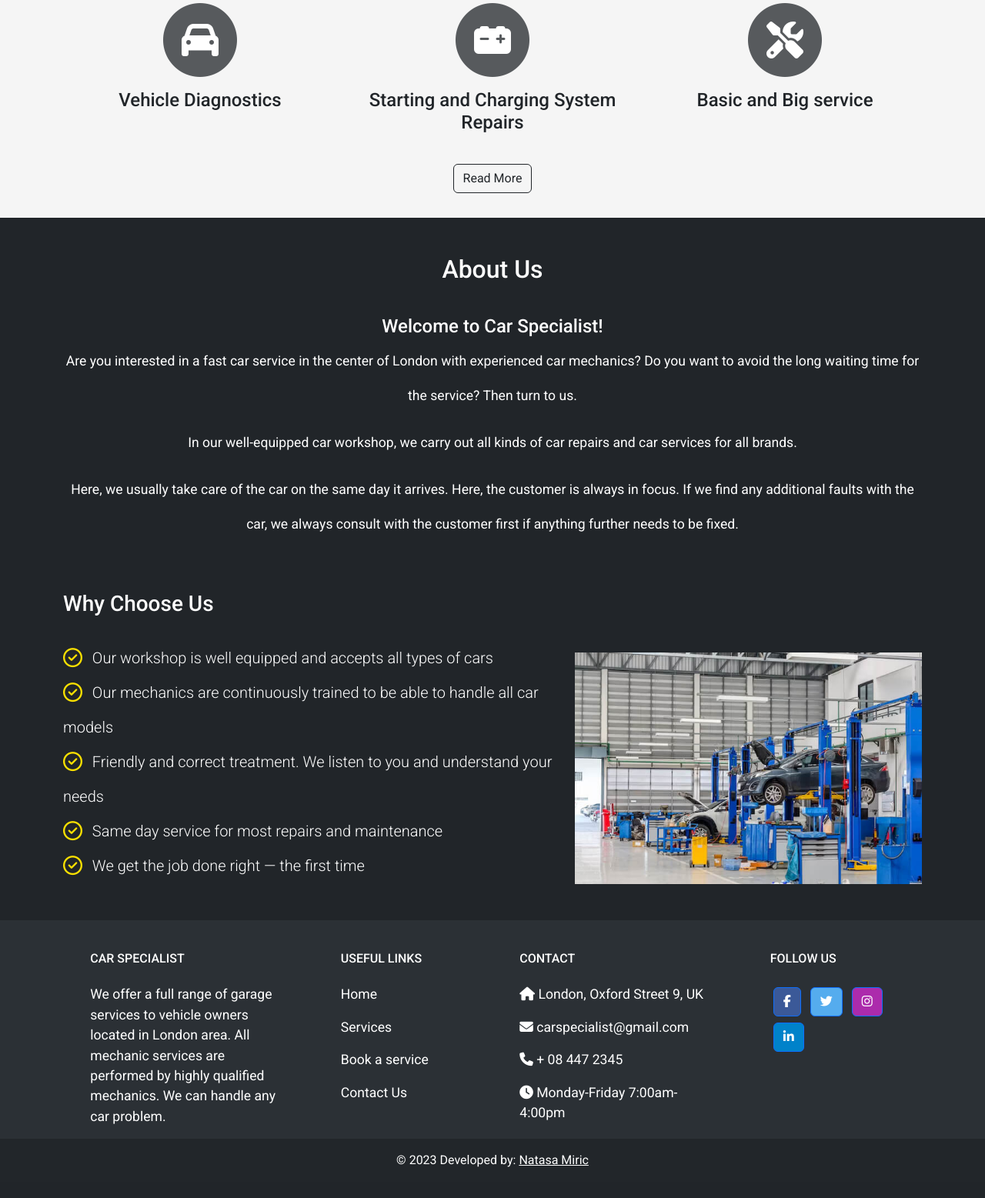
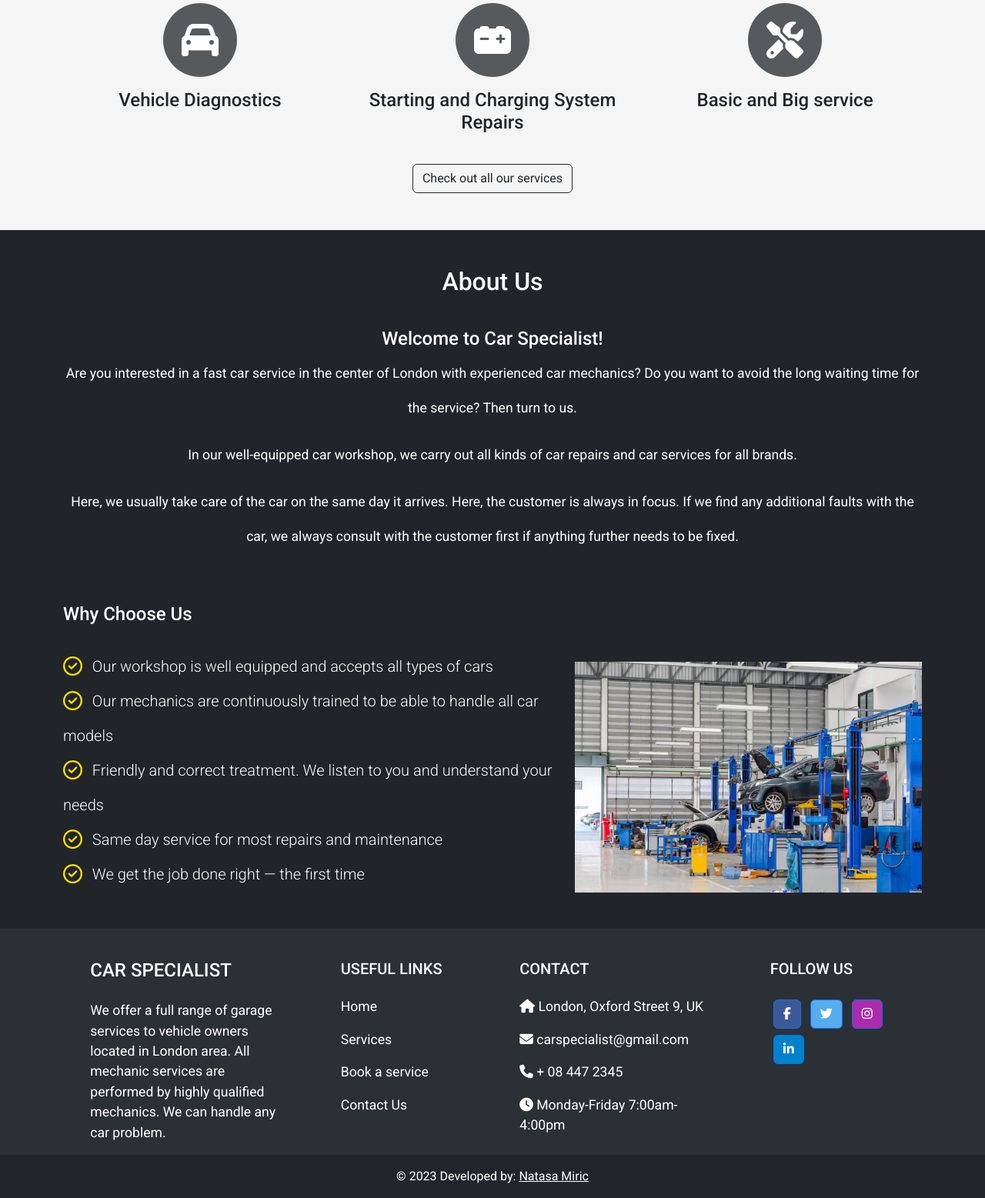
Before and after one commit to NatasaMiric/car-specialist, a Django app: page / in a window 1280 px wide. Shown: the part 584-2141 px from the top of the page at 77% size. Before the commit the page ends 2101 px from the top, so only its background shows below. Run offline with Django 3.2, Linux system fonts and the light colour scheme; some libraries are stand-ins or nearby versions.

Commit message:
test: Run lighthouse on desktop view and add changes to improve it's results

```diff
--- a/static/css/style.css
+++ b/static/css/style.css
@@ -5,6 +5,10 @@ body {
 
 p {
     font-size: 110%;
+}
+
+h3 {
+    font-size: 1.50rem;
 }
 
 /* Navbar */
--- a/templates/base.html
+++ b/templates/base.html
@@ -13,7 +13,7 @@
     <link rel="preconnect" href="https://fonts.gstatic.com" crossorigin>
     <link href="https://fonts.googleapis.com/css2?family=Roboto:ital,wght@0,300;0,400;0,500;1,300;1,400&display=swap"
         rel="stylesheet">
-    <meta name="viewport" content="width=device-width, initial-scale=1">
+    <meta name="description" content="Car repair service website">
     <meta name="viewport" content="width=device-width, initial-scale=1.0">
     <link href="https://cdn.jsdelivr.net/npm/bootstrap@5.3.0-alpha1/dist/css/bootstrap.min.css" rel="stylesheet"
         integrity="sha384-GLhlTQ8iRABdZLl6O3oVMWSktQOp6b7In1Zl3/Jr59b6EGGoI1aFkw7cmDA6j6gD" crossorigin="anonymous">
@@ -82,12 +82,13 @@
 
     <!-- Alert messages -->
     {% if messages %}
-        {% for message in messages %}
-            <div class="alert {{ message.tags }} alert-dismissible fade show text-center alert-warning mb-0 text-dark" role="alert">
-                {{ message|striptags|safe }}
-                <button type="button" class="btn btn-close" data-bs-dismiss="alert" aria-label="Close"></button>
-            </div>
-        {% endfor %}
+    {% for message in messages %}
+    <div class="alert {{ message.tags }} alert-dismissible fade show text-center alert-warning mb-0 text-dark"
+        role="alert">
+        {{ message|striptags|safe }}
+        <button type="button" class="btn btn-close" data-bs-dismiss="alert" aria-label="Close"></button>
+    </div>
+    {% endfor %}
     {% endif %}
 
     <main>
@@ -97,14 +98,14 @@
     </main>
 
     <!-- Footer -->
-    <footer class="text-center text-lg-start text-white mt-auto" >
+    <footer class="text-center text-lg-start text-white mt-auto">
         <div class="container p-4 pb-0">
             <section class="">
                 <div class="row">
                     <div class="col-md-3 col-lg-3 col-xl-3 mx-auto mt-3">
-                        <h6 class="text-uppercase mb-4 font-weight-bold">
+                        <h4 class="text-uppercase mb-4 font-weight-bold">
                             Car Specialist
-                        </h6>
+                        </h4>
                         <p>
                             We offer a full range of garage services to vehicle owners located in London area. All
                             mechanic services are performed by highly qualified mechanics. We can handle any car
@@ -113,7 +114,7 @@
                     </div>
                     <hr class="w-100 clearfix d-md-none" />
                     <div class="col-md-2 col-lg-2 col-xl-2 mx-auto mt-3">
-                        <h6 class="text-uppercase mb-4 font-weight-bold">Useful links</h6>
+                        <h5 class="text-uppercase mb-4 font-weight-bold">Useful links</h5>
                         <p>
                             <a class="link text-white" href="{% url 'home' %}">Home</a>
                         </p>
@@ -124,39 +125,40 @@
                             <a class="link text-white" href="{% url 'booking' %}">Book a service</a>
                         </p>
                         <p>
-                            <a class="link text-white">Contact Us</a>
+                            <a class="link text-white" href="{% url 'contact' %}">Contact Us</a>
                         </p>
                     </div>
                     <hr class="w-100 clearfix d-md-none" />
                     <hr class="w-100 clearfix d-md-none" />
                     <div class="col-md-4 col-lg-3 col-xl-3 mx-auto mt-3">
-                        <h6 class="text-uppercase mb-4 font-weight-bold">Contact</h6>
+                        <h5 class="text-uppercase mb-4 font-weight-bold">Contact</h5>
                         <p><i class="fas fa-home mr-3"></i> London, Oxford Street 9, UK</p>
                         <p><i class="fas fa-envelope mr-3"></i> carspecialist@gmail.com</p>
                         <p><i class="fas fa-phone mr-3"></i> + 08 447 2345</p>
                         <p><i class="fas fa-clock mr-3"></i> Monday-Friday 7:00am-4:00pm</p>
                     </div>
                     <div class="col-md-3 col-lg-2 col-xl-2 mx-auto mt-3">
-                        <h6 class="text-uppercase mb-4 font-weight-bold">Follow us</h6>
+                        <h5 class="text-uppercase mb-4 font-weight-bold">Follow us</h5>
 
                         <!-- Facebook -->
                         <a class="btn btn-primary btn-floating m-1" style="background-color: #3b5998"
-                            href="https://www.facebook.com/" role="button" target="_blank"><i
-                                class="fab fa-facebook-f"></i></a>
+                            href="https://www.facebook.com/" role="button" target="_blank"
+                            aria-label="Our Facebook account"><i class="fab fa-facebook-f"></i></a>
 
                         <!-- Twitter -->
                         <a class="btn btn-primary btn-floating m-1" style="background-color: #55acee"
-                            href="https://twitter.com/" role="button" target="_blank"><i class="fab fa-twitter"></i></a>
+                            href="https://twitter.com/" role="button" target="_blank"
+                            aria-label="Our Twitter account"><i class="fab fa-twitter"></i></a>
 
                         <!-- Instagram -->
                         <a class="btn btn-primary btn-floating m-1" style="background-color: #ac2bac"
-                            href="https://www.instagram.com/" role="button" target="_blank"><i
-                                class="fab fa-instagram"></i></a>
+                            href="https://www.instagram.com/" role="button" target="_blank"
+                            aria-label="Our Instagram account"><i class="fab fa-instagram"></i></a>
 
                         <!-- Linkedin -->
                         <a class="btn btn-primary btn-floating m-1" style="background-color: #0082ca"
-                            href="https://www.linkedin.com/" role="button" target="_blank"><i
-                                class="fab fa-linkedin-in"></i></a>
+                            href="https://www.linkedin.com/" role="button" target="_blank"
+                            aria-label="Our Linkedin account"><i class="fab fa-linkedin-in"></i></a>
                     </div>
                 </div>
             </section>
--- a/templates/index.html
+++ b/templates/index.html
@@ -31,26 +31,26 @@
                     <i class="fas fa-circle fa-stack-2x text-muted"></i>
                     <i class="fas fa-car fa-stack-1x fa-inverse"></i>
                 </span>
-                <h4 class="my-3">Vehicle Diagnostics</h4>
+                <h3 class="my-3">Vehicle Diagnostics</h3>
             </div>
             <div class="col-md-4">
                 <span class="fa-stack fa-3x">
                     <i class="fas fa-circle fa-stack-2x text-muted"></i>
                     <i class="fas fa-car-battery fa-stack-1x fa-inverse"></i>
                 </span>
-                <h4 class="my-3">Starting and Charging System Repairs</h4>
+                <h3 class="my-3">Starting and Charging System Repairs</h3>
             </div>
             <div class="col-md-4">
                 <span class="fa-stack fa-3x">
                     <i class="fas fa-circle fa-stack-2x text-muted"></i>
                     <i class="fas fa-tools fa-stack-1x fa-inverse"></i>
                 </span>
-                <h4 class="my-3">Basic and Big service</h4>
+                <h3 class="my-3">Basic and Big service</h3>
             </div>
         </div>
         <div class="row text-center mt-3">
             <div class="col mt-2">
-                <a href="{% url 'services' %}" class="btn btn-outline-dark">Read More</a>
+                <p><a href="{% url 'services' %}" class="btn btn-outline-dark">Check out all our services</a></p>
             </div>
         </div>
     </div>
@@ -63,7 +63,7 @@
             <h2 class="section-heading text-center text-capitalize">About us</h2>
         </div>
         <div class="row text-center text-white pb-5">
-            <h4>Welcome to Car Specialist!</h4>
+            <h3>Welcome to Car Specialist!</h3>
             <p>Are you interested in a fast car service in the center of London with experienced car mechanics? Do you
                 want to avoid the long waiting time for the service? Then turn to us.</p>
             <p>In our well-equipped car workshop, we carry out all kinds of car repairs and car services for all brands.
@@ -89,7 +89,7 @@
                 </ul>
             </div>
             <div class="col-lg-5 order-lg-2 text-center">
-                <img src="{% static 'img/about.jpg' %}" alt="car service" class="img-fluid">
+                <img src="{% static 'img/about.jpg' %}" width="640" height="360" alt="car service" class="img-fluid">
             </div>
         </div>
     </div>
```
Also changed, not shown: workshop/views.py (line endings or trailing spaces), 1 other file.
